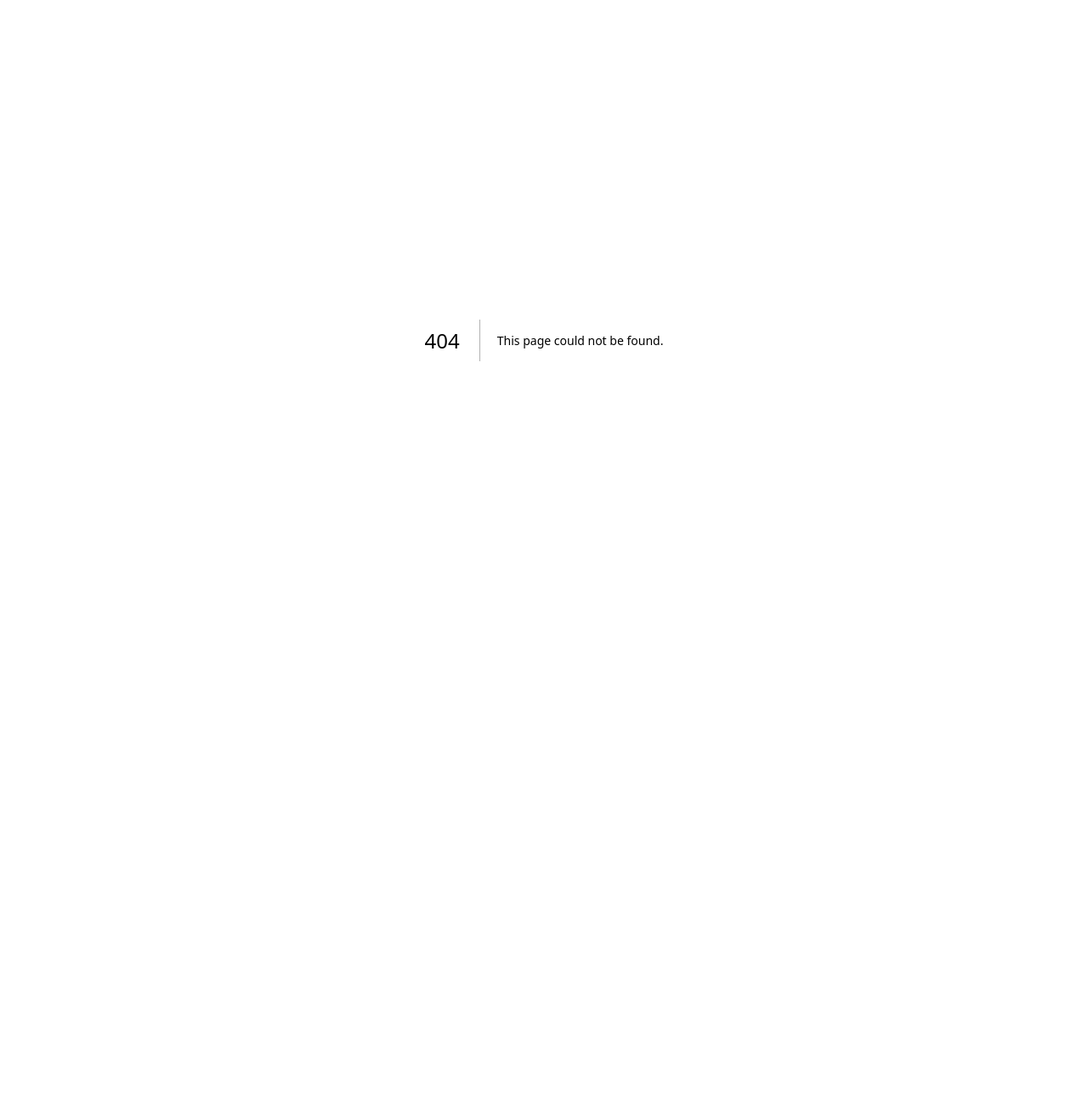
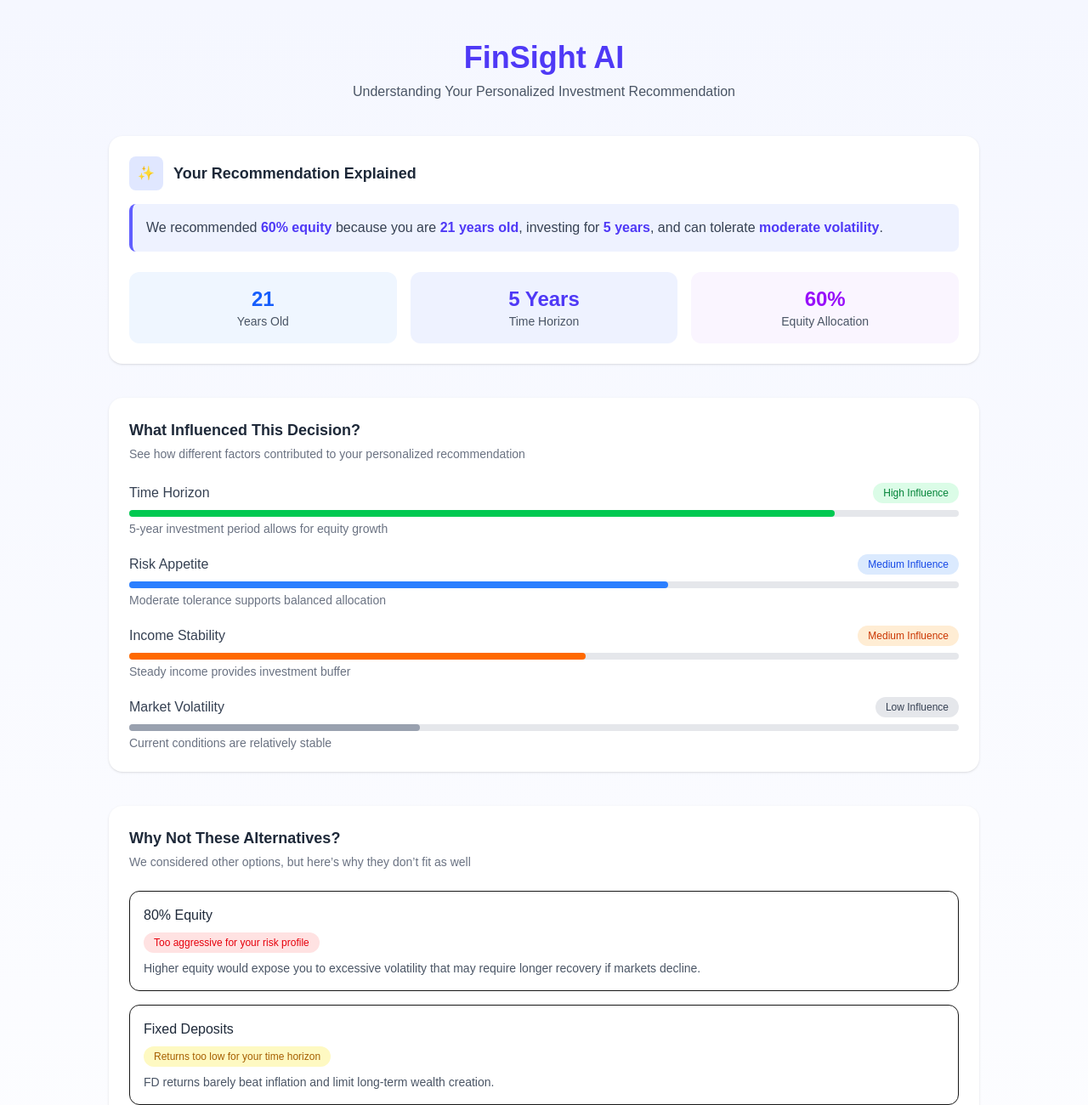
Before and after one commit to garimachauhan-0310/FinSight-AI, a Next.js app in the folder Frontend/my-app/: page /explaination in a window 1280 px wide. Before the commit this address had no page. Shown: the top 1300 px of the page at 85% size. Before the commit the page ends 800 px from the top, so only its background shows below. Built offline with nearby package versions, Linux system fonts and the light colour scheme.

Commit message:
feat: add explainaible AI reccomendation page UI

```diff
--- /dev/null
+++ b/Frontend/my-app/src/app/explaination/page.tsx
@@ -0,0 +1,232 @@
+export default function ExplanationPage() {
+  return (
+    <section className="min-h-screen bg-gradient-to-b from-[#F5F7FF] to-white px-6 py-12">
+      <div className="max-w-5xl mx-auto">
+        {/* Header */}
+        <div className="text-center mb-10">
+          <h1 className="text-4xl font-bold text-indigo-600 mb-2">
+            FinSight AI
+          </h1>
+          <p className="text-gray-600">
+            Understanding Your Personalized Investment Recommendation
+          </p>
+        </div>
+
+        {/* Recommendation Explained */}
+        <div className="bg-white rounded-2xl shadow-sm p-6 mb-10">
+          <div className="flex items-center gap-3 mb-4">
+            <div className="w-10 h-10 rounded-lg bg-indigo-100 text-indigo-600 flex items-center justify-center">
+              ✨
+            </div>
+            <h2 className="text-lg font-semibold text-gray-800">
+              Your Recommendation Explained
+            </h2>
+          </div>
+
+          <div className="bg-indigo-50 border-l-4 border-indigo-500 p-4 rounded-lg mb-6 text-gray-700">
+            We recommended{" "}
+            <span className="font-semibold text-indigo-600">60% equity</span>{" "}
+            because you are
+            <span className="font-semibold text-indigo-600"> 21 years old</span>
+            , investing for
+            <span className="font-semibold text-indigo-600"> 5 years</span>, and
+            can tolerate
+            <span className="font-semibold text-indigo-600">
+              {" "}
+              moderate volatility
+            </span>
+            .
+          </div>
+
+          <div className="grid grid-cols-1 md:grid-cols-3 gap-4">
+            <div className="bg-blue-50 rounded-xl p-4 text-center">
+              <p className="text-2xl font-bold text-blue-600">21</p>
+              <p className="text-sm text-gray-600">Years Old</p>
+            </div>
+
+            <div className="bg-indigo-50 rounded-xl p-4 text-center">
+              <p className="text-2xl font-bold text-indigo-600">5 Years</p>
+              <p className="text-sm text-gray-600">Time Horizon</p>
+            </div>
+
+            <div className="bg-purple-50 rounded-xl p-4 text-center">
+              <p className="text-2xl font-bold text-purple-600">60%</p>
+              <p className="text-sm text-gray-600">Equity Allocation</p>
+            </div>
+          </div>
+        </div>
+
+        {/* What Influenced This Decision */}
+        <div className="bg-white rounded-2xl shadow-sm p-6 mb-10">
+          <h2 className="text-lg font-semibold text-gray-800 mb-1">
+            What Influenced This Decision?
+          </h2>
+          <p className="text-sm text-gray-500 mb-6">
+            See how different factors contributed to your personalized
+            recommendation
+          </p>
+
+          {/* Factor */}
+          <div className="mb-5">
+            <div className="flex justify-between mb-2">
+              <p className="font-medium text-gray-700">Time Horizon</p>
+              <span className="text-xs bg-green-100 text-green-700 px-3 py-1 rounded-full">
+                High Influence
+              </span>
+            </div>
+            <div className="w-full h-2 bg-gray-200 rounded-full">
+              <div className="h-2 bg-green-500 rounded-full w-[85%]" />
+            </div>
+            <p className="text-sm text-gray-500 mt-1">
+              5-year investment period allows for equity growth
+            </p>
+          </div>
+
+          <div className="mb-5">
+            <div className="flex justify-between mb-2">
+              <p className="font-medium text-gray-700">Risk Appetite</p>
+              <span className="text-xs bg-blue-100 text-blue-700 px-3 py-1 rounded-full">
+                Medium Influence
+              </span>
+            </div>
+            <div className="w-full h-2 bg-gray-200 rounded-full">
+              <div className="h-2 bg-blue-500 rounded-full w-[65%]" />
+            </div>
+            <p className="text-sm text-gray-500 mt-1">
+              Moderate tolerance supports balanced allocation
+            </p>
+          </div>
+
+          <div className="mb-5">
+            <div className="flex justify-between mb-2">
+              <p className="font-medium text-gray-700">Income Stability</p>
+              <span className="text-xs bg-orange-100 text-orange-700 px-3 py-1 rounded-full">
+                Medium Influence
+              </span>
+            </div>
+            <div className="w-full h-2 bg-gray-200 rounded-full">
+              <div className="h-2 bg-orange-500 rounded-full w-[55%]" />
+            </div>
+            <p className="text-sm text-gray-500 mt-1">
+              Steady income provides investment buffer
+            </p>
+          </div>
+
+          <div>
+            <div className="flex justify-between mb-2">
+              <p className="font-medium text-gray-700">Market Volatility</p>
+              <span className="text-xs bg-gray-200 text-gray-700 px-3 py-1 rounded-full">
+                Low Influence
+              </span>
+            </div>
+            <div className="w-full h-2 bg-gray-200 rounded-full">
+              <div className="h-2 bg-gray-400 rounded-full w-[35%]" />
+            </div>
+            <p className="text-sm text-gray-500 mt-1">
+              Current conditions are relatively stable
+            </p>
+          </div>
+        </div>
+
+        {/* Why Not Alternatives */}
+        <div className="bg-white rounded-2xl shadow-sm p-6 mb-10">
+          <h2 className="text-lg font-semibold text-gray-800 mb-1">
+            Why Not These Alternatives?
+          </h2>
+          <p className="text-sm text-gray-500 mb-6">
+            We considered other options, but here’s why they don’t fit as well
+          </p>
+
+          <div className="border rounded-xl p-4 mb-4">
+            <p className="font-medium text-gray-800">80% Equity</p>
+            <span className="inline-block text-xs bg-red-100 text-red-600 px-3 py-1 rounded-full my-2">
+              Too aggressive for your risk profile
+            </span>
+            <p className="text-sm text-gray-600">
+              Higher equity would expose you to excessive volatility that may
+              require longer recovery if markets decline.
+            </p>
+          </div>
+
+          <div className="border rounded-xl p-4 mb-4">
+            <p className="font-medium text-gray-800">Fixed Deposits</p>
+            <span className="inline-block text-xs bg-yellow-100 text-yellow-700 px-3 py-1 rounded-full my-2">
+              Returns too low for your time horizon
+            </span>
+            <p className="text-sm text-gray-600">
+              FD returns barely beat inflation and limit long-term wealth
+              creation.
+            </p>
+          </div>
+
+          <div className="border rounded-xl p-4">
+            <p className="font-medium text-gray-800">100% Bonds</p>
+            <span className="inline-block text-xs bg-yellow-100 text-yellow-700 px-3 py-1 rounded-full my-2">
+              Overly conservative for your age
+            </span>
+            <p className="text-sm text-gray-600">
+              Bonds alone don’t provide enough growth potential for a young
+              investor.
+            </p>
+          </div>
+        </div>
+
+        {/* Why 60% Equity Works Best */}
+        <div className="bg-green-50 border border-green-200 rounded-2xl p-6 mb-10">
+          <div className="flex items-center gap-3 mb-3">
+            <div className="w-10 h-10 rounded-lg bg-green-500 text-white flex items-center justify-center">
+              ✓
+            </div>
+            <h2 className="text-lg font-semibold text-green-800">
+              Why 60% Equity Works Best for You
+            </h2>
+          </div>
+
+          <p className="text-gray-700 mb-4">
+            A{" "}
+            <span className="font-semibold text-green-700">
+              60% equity allocation
+            </span>{" "}
+            provides the right balance between growth and stability based on
+            your age, goals, and risk comfort.
+          </p>
+
+          <ul className="space-y-3 text-sm text-gray-700">
+            <li className="flex gap-2">
+              <span className="text-green-600 font-bold">•</span>
+              At <strong>21 years old</strong>, you have time to recover from
+              short-term market volatility.
+            </li>
+            <li className="flex gap-2">
+              <span className="text-green-600 font-bold">•</span>A{" "}
+              <strong>5-year investment horizon</strong> allows equity
+              investments to compound meaningfully.
+            </li>
+            <li className="flex gap-2">
+              <span className="text-green-600 font-bold">•</span>
+              Your <strong>moderate risk appetite</strong> supports growth
+              exposure without excessive stress.
+            </li>
+            <li className="flex gap-2">
+              <span className="text-green-600 font-bold">•</span>
+              The remaining <strong>40% in debt</strong> helps stabilize returns
+              during market downturns.
+            </li>
+          </ul>
+
+          <p className="text-sm text-gray-600 mt-4">
+            This allocation maximizes long-term potential while keeping
+            volatility within a comfortable range.
+          </p>
+        </div>
+
+        {/* CTA */}
+        <div className="text-center">
+          <button className="bg-indigo-600 hover:bg-indigo-700 text-white px-8 py-3 rounded-xl font-medium transition shadow-md">
+            Proceed with This Recommendation
+          </button>
+        </div>
+      </div>
+    </section>
+  );
+}
```
